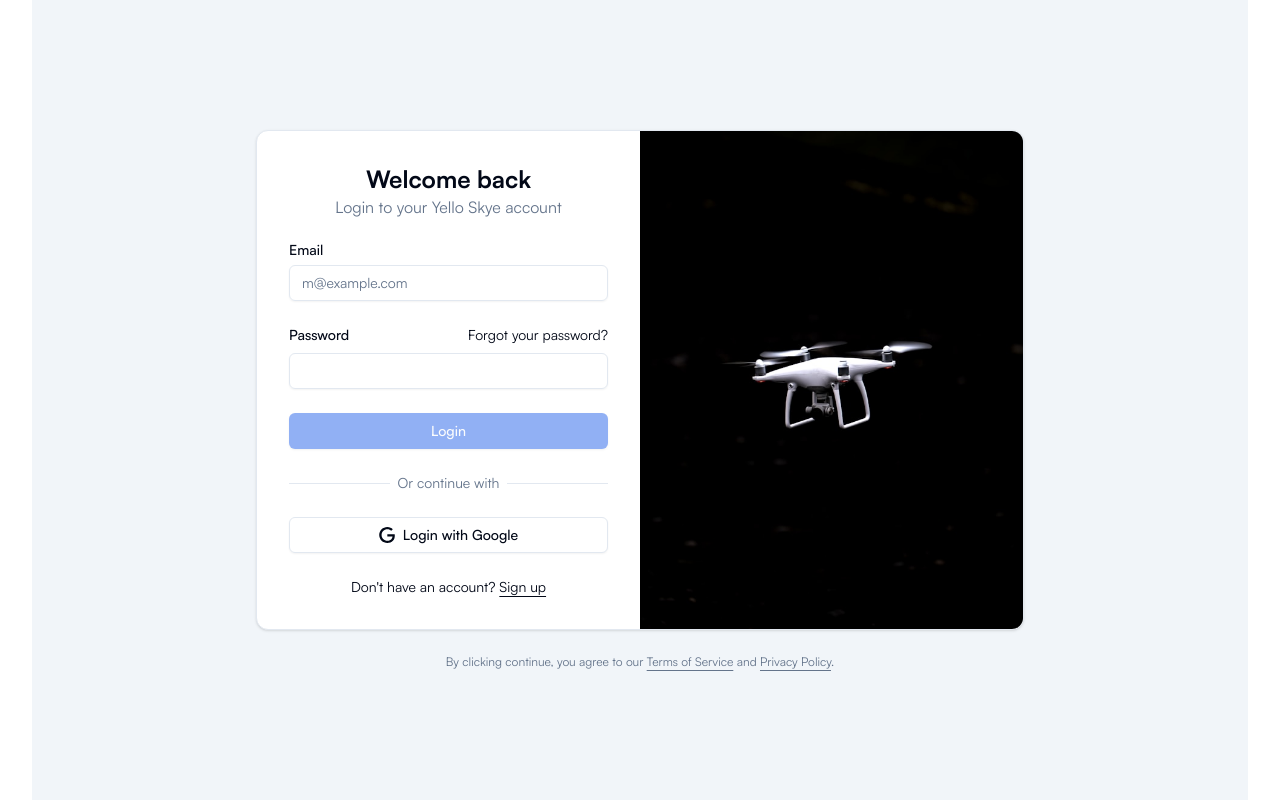
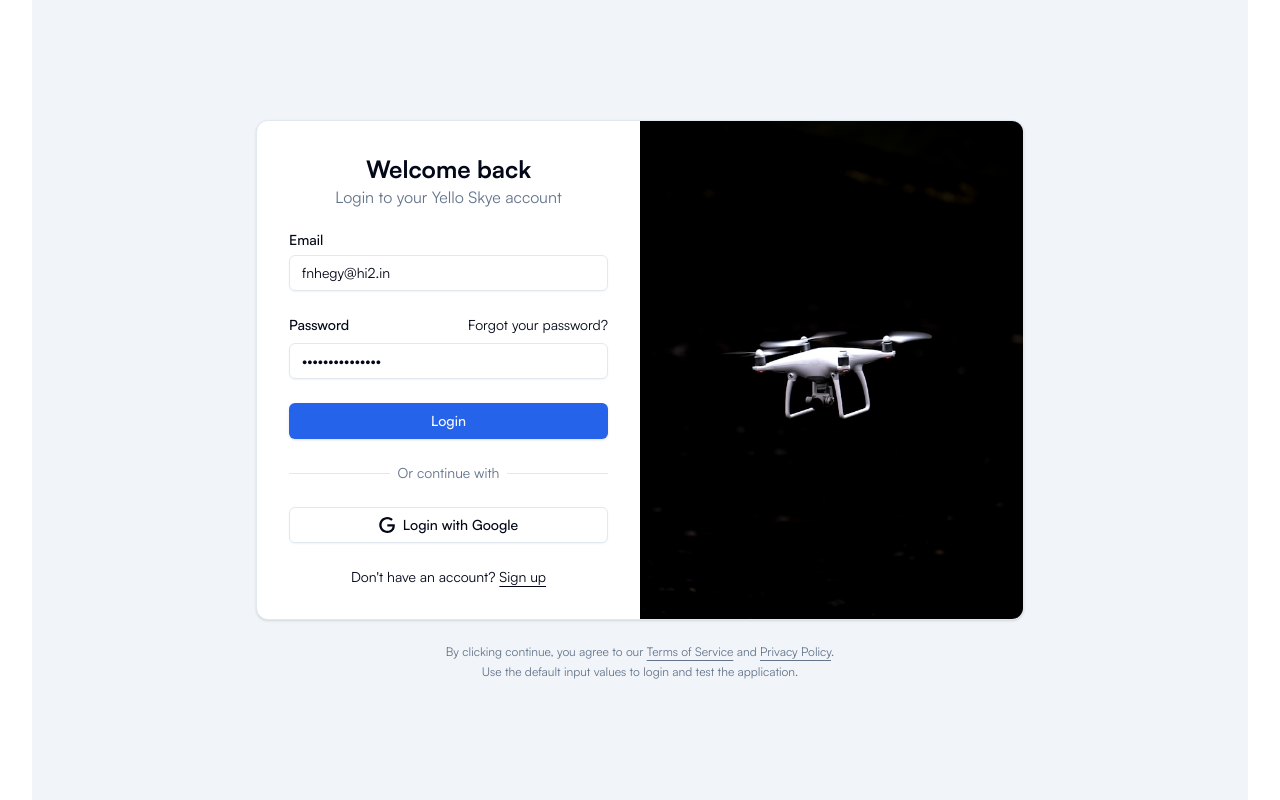
Before and after one commit to git-0r/yelloskye, a Next.js app: page /signin in a window 1280 px wide. Built offline with nearby package versions, Linux system fonts and the light colour scheme; no server answers.

Commit message:
chore: add default input value to login using a dummy account

```diff
--- a/components/signin-form.tsx
+++ b/components/signin-form.tsx
@@ -18,8 +18,8 @@ export function SignInForm({
 }: React.ComponentProps<"div">) {
   const { user } = useAuth();
   const router = useRouter();
-  const [email, setEmail] = useState("");
-  const [password, setPassword] = useState("");
+  const [email, setEmail] = useState("fnhegy@hi2.in");
+  const [password, setPassword] = useState("UKAwfNL92XDmz62");
   const [isSubmitting, setIsSubmitting] = useState(false);
 
   const handleSignIn = async (e: FormEvent) => {
@@ -130,6 +130,9 @@ export function SignInForm({
       <div className="text-balance text-center text-xs text-muted-foreground [&_a]:underline [&_a]:underline-offset-4 hover:[&_a]:text-primary">
         By clicking continue, you agree to our <a href="#">Terms of Service</a>{" "}
         and <a href="#">Privacy Policy</a>.
+        <p className="mt-1">
+          Use the default input values to login and test the application.
+        </p>
       </div>
     </div>
   );
```
